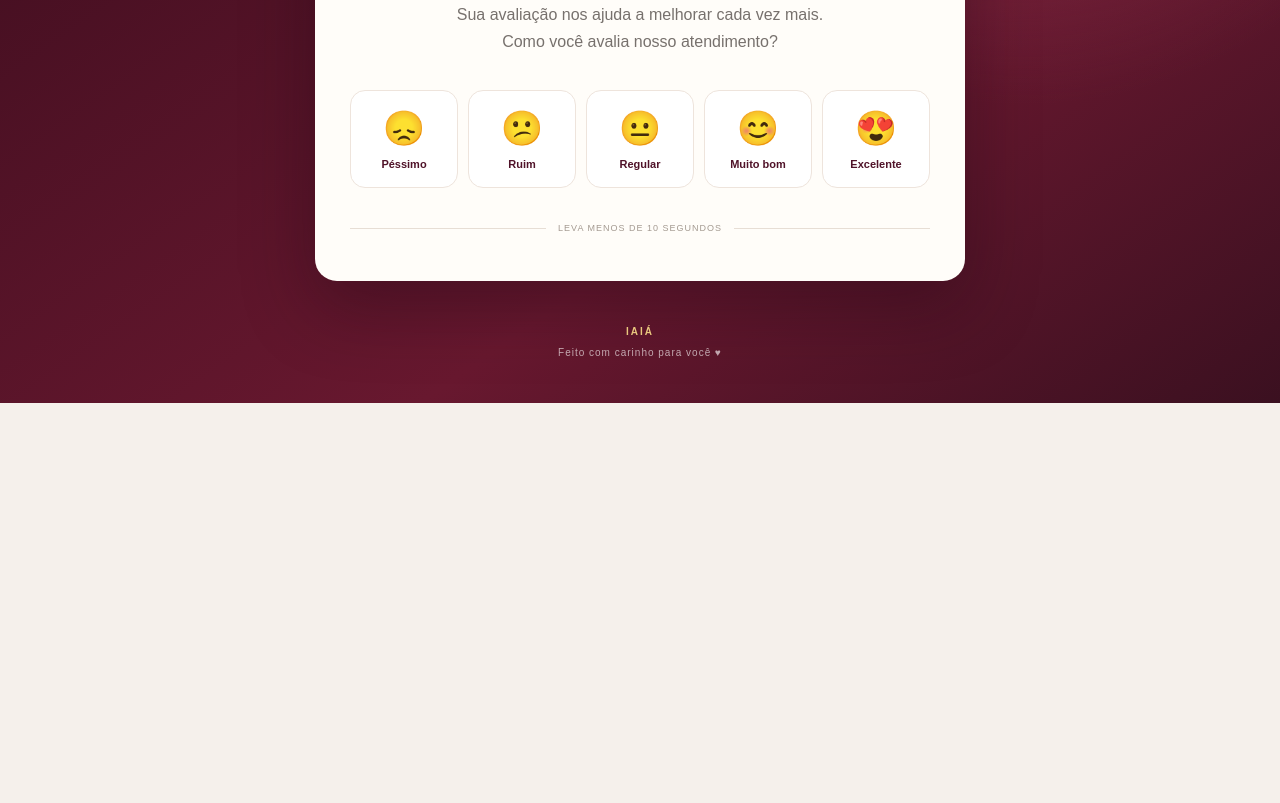
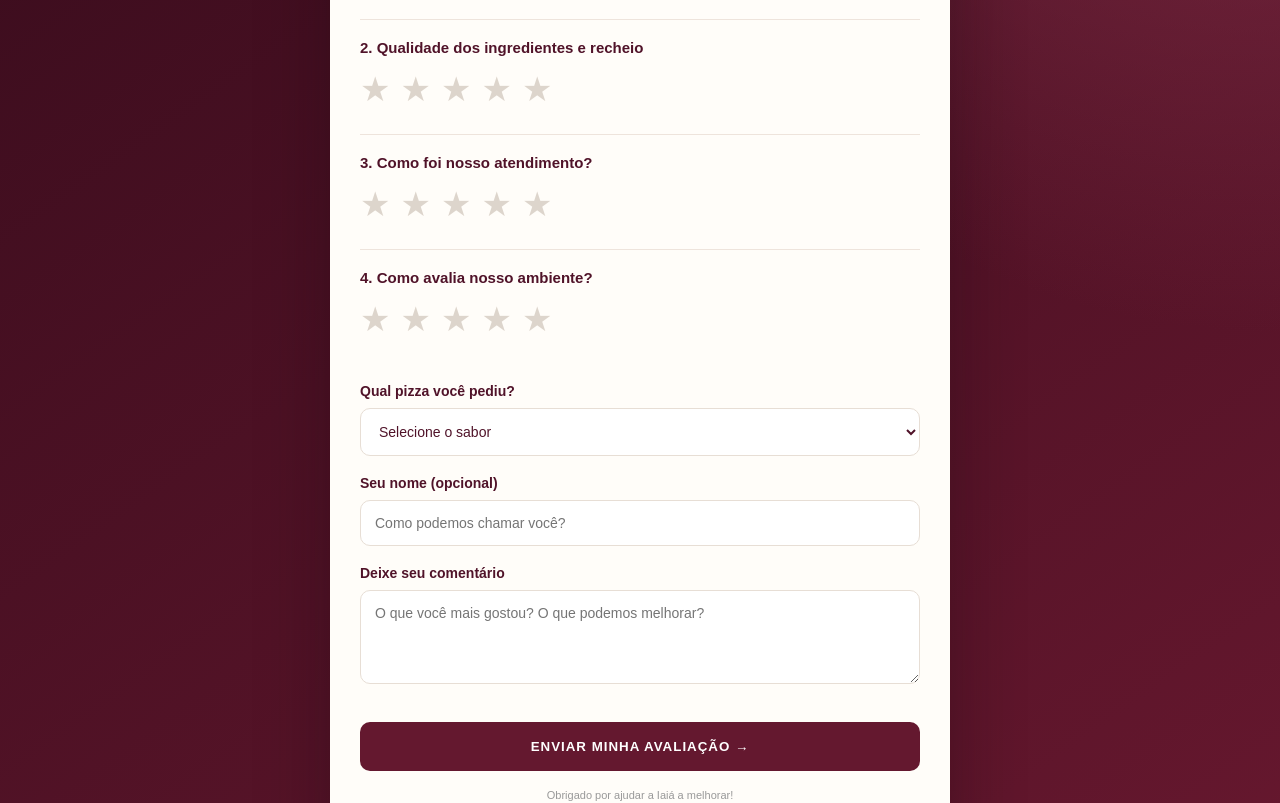
Before and after one commit to davidmais1016-rgb/sistema-avaliacao, a Next.js app: page / in a window 1280 px wide. Shown: the part 420-1223 px from the top of the page. Before the commit the page ends 823 px from the top, so only its background shows below. Built offline with nearby package versions, Linux system fonts and the light colour scheme.

Commit message:
Update page.js

```diff
--- a/app/page.js
+++ b/app/page.js
@@ -3,16 +3,30 @@
 
 import { useState } from "react";
 
-const opcoes = [
-  { nota: 1, emoji: "😞", texto: "Péssimo" },
-  { nota: 2, emoji: "😕", texto: "Ruim" },
-  { nota: 3, emoji: "😐", texto: "Regular" },
-  { nota: 4, emoji: "😊", texto: "Muito bom" },
-  { nota: 5, emoji: "😍", texto: "Excelente" }
-];
+export default function Home() {
+  const [pizza, setPizza] = useState(0);
+  const [qualidade, setQualidade] = useState(0);
+  const [atendimento, setAtendimento] = useState(0);
+  const [ambiente, setAmbiente] = useState(0);
+  const [sabor, setSabor] = useState("");
+  const [comentario, setComentario] = useState("");
+  const [nome, setNome] = useState("");
+  const [enviado, setEnviado] = useState(false);
 
-export default function Home() {
-  const [nota, setNota] = useState(0);
+  const perguntas = [
+    { titulo: "Como você avalia nossas pizzas?", valor: pizza, alterar: setPizza },
+    { titulo: "Qualidade dos ingredientes e recheio", valor: qualidade, alterar: setQualidade },
+    { titulo: "Como foi nosso atendimento?", valor: atendimento, alterar: setAtendimento },
+    { titulo: "Como avalia nosso ambiente?", valor: ambiente, alterar: setAmbiente }
+  ];
+
+  function enviar() {
+    if (!pizza || !qualidade || !atendimento || !ambiente) {
+      alert("Por favor, responda todas as avaliações.");
+      return;
+    }
+    setEnviado(true);
+  }
 
   return (
     <main className="pagina">
@@ -22,90 +36,119 @@ export default function Home() {
       </header>
 
       <section className="painel">
-        {!nota ? (
+        {!enviado ? (
           <>
-            <div className="selo">SUA OPINIÃO É IMPORTANTE</div>
+            <div className="selo">SUA OPINIÃO TEM VALOR</div>
 
-            <h1>
-              Queremos saber
-              <br />
-              como foi sua
-              <br />
-              <span>experiência!</span>
-            </h1>
-
+            <h1>Queremos ouvir <span>você!</span></h1>
             <p className="descricao">
-              Sua avaliação nos ajuda a melhorar
-              cada vez mais. Como você avalia
-              nosso atendimento?
+              Conte como foi sua experiência.
+              Sua opinião faz a Iaiá crescer.
             </p>
 
-            <div className="opcoes">
-              {opcoes.map((item) => (
-                <button
-                  key={item.nota}
-                  className="opcao"
-                  onClick={() => setNota(item.nota)}
-                >
-                  <span className="emoji">{item.emoji}</span>
-                  <span className="legenda">{item.texto}</span>
-                </button>
-              ))}
+            {perguntas.map((p, index) => (
+              <div className="pergunta" key={index}>
+                <h3>{index + 1}. {p.titulo}</h3>
+                <div className="estrelas">
+                  {[1,2,3,4,5].map(n => (
+                    <button
+                      key={n}
+                      type="button"
+                      onClick={() => p.alterar(n)}
+                      className={n <= p.valor ? "ativa" : ""}
+                    >★</button>
+                  ))}
+                </div>
+                <small>
+                  {["","Péssimo","Ruim","Regular","Muito bom","Excelente"][p.valor]}
+                </small>
+              </div>
+            ))}
+
+            <div className="campo">
+              <label>Qual pizza você pediu?</label>
+              <select value={sabor} onChange={e => setSabor(e.target.value)}>
+                <option value="">Selecione o sabor</option>
+                <option>Margherita</option>
+                <option>Calabresa</option>
+                <option>Frango com Catupiry</option>
+                <option>Portuguesa</option>
+                <option>Outro sabor</option>
+              </select>
             </div>
 
-            <div className="rodape-painel">
-              <span className="linha"></span>
-              LEVA MENOS DE 10 SEGUNDOS
-              <span className="linha"></span>
+            <div className="campo">
+              <label>Seu nome (opcional)</label>
+              <input
+                placeholder="Como podemos chamar você?"
+                value={nome}
+                onChange={e => setNome(e.target.value)}
+              />
             </div>
+
+            <div className="campo">
+              <label>Deixe seu comentário</label>
+              <textarea
+                placeholder="O que você mais gostou? O que podemos melhorar?"
+                value={comentario}
+                onChange={e => setComentario(e.target.value)}
+                rows={4}
+              />
+            </div>
+
+            <button className="enviar" onClick={enviar}>
+              ENVIAR MINHA AVALIAÇÃO →
+            </button>
+
+            <p className="privacidade">
+              Obrigado por ajudar a Iaiá a melhorar!
+            </p>
           </>
         ) : (
-          <div className="agradecimento">
+          <div className="sucesso">
             <div className="coracao">♥</div>
             <h1>Obrigado!</h1>
             <p>
-              Sua opinião é muito especial
-              para a equipe Iaiá.
+              Sua opinião é muito importante
+              para nós. Esperamos você novamente!
             </p>
-            <div className="nota-final">
-              {opcoes.find(o => o.nota === nota)?.emoji}
-              <span>
-                {opcoes.find(o => o.nota === nota)?.texto}
-              </span>
-            </div>
+            <button className="enviar" onClick={() => {
+              setPizza(0);
+              setQualidade(0);
+              setAtendimento(0);
+              setAmbiente(0);
+              setSabor("");
+              setComentario("");
+              setNome("");
+              setEnviado(false);
+            }}>
+              NOVA AVALIAÇÃO
+            </button>
           </div>
         )}
       </section>
 
       <footer>
-        <span>IAIÁ</span>
+        <strong>IAIÁ</strong>
         <p>Feito com carinho para você ♥</p>
       </footer>
 
       <style jsx global>{`
         * { box-sizing: border-box; }
-
-        body {
-          margin: 0;
-          font-family: Arial, sans-serif;
-          background: #f5f0eb;
-        }
+        body { margin: 0; font-family: Arial, sans-serif; }
 
         .pagina {
           min-height: 100vh;
-          background:
-            radial-gradient(circle at 80% 10%, #812d46 0, transparent 35%),
-            linear-gradient(145deg, #350b1b, #68182f 65%, #3b1020);
-          padding: 35px 20px;
+          background: radial-gradient(circle at top right,#812d46,transparent 40%),linear-gradient(145deg,#350b1b,#68182f);
+          padding: 30px 16px;
           display: flex;
           flex-direction: column;
           align-items: center;
-          justify-content: space-between;
         }
 
         .topo {
           width: 100%;
-          max-width: 1000px;
+          max-width: 700px;
           display: flex;
           justify-content: space-between;
           align-items: center;
@@ -113,150 +156,133 @@ export default function Home() {
         }
 
         .logo {
-          font-family: Georgia, serif;
-          font-size: 43px;
-          font-weight: bold;
+          font: bold 43px Georgia,serif;
           letter-spacing: -2px;
         }
-
         .logo span { color: #e9bc58; }
-
-        .assinatura {
-          font-size: 10px;
-          letter-spacing: 3px;
-          color: #e9c77e;
-        }
+        .assinatura { color: #e9c77e; font-size: 9px; letter-spacing: 2px; }
 
         .painel {
           background: #fffdf9;
+          width: 100%;
+          max-width: 620px;
           border-radius: 22px;
-          width: 100%;
-          max-width: 650px;
-          padding: 48px 35px;
-          text-align: center;
+          padding: 38px 30px;
+          margin: 35px 0;
           box-shadow: 0 25px 70px #21071366;
-          margin: 45px 0;
         }
 
         .selo {
           color: #a77b31;
+          text-align: center;
           font-size: 10px;
           letter-spacing: 3px;
           font-weight: bold;
         }
 
         h1 {
+          font: 42px Georgia,serif;
           color: #501329;
-          font-family: Georgia, serif;
-          font-size: clamp(36px, 7vw, 54px);
-          line-height: 1.13;
-          margin: 25px 0 15px;
+          text-align: center;
+          margin: 22px 0 10px;
         }
-
         h1 span { color: #b78b3d; }
 
         .descricao {
+          text-align: center;
           color: #77716d;
-          font-size: 16px;
-          line-height: 1.7;
-          max-width: 390px;
-          margin: 0 auto 35px;
+          line-height: 1.6;
+          margin-bottom: 30px;
         }
 
-        .opcoes {
-          display: grid;
-          grid-template-columns: repeat(5, 1fr);
-          gap: 10px;
+        .pergunta {
+          border-top: 1px solid #eee4dc;
+          padding: 19px 0;
         }
 
-        .opcao {
-          border: 1px solid #eee4dc;
-          background: white;
-          border-radius: 15px;
-          padding: 17px 5px;
-          cursor: pointer;
-          transition: .2s;
+        .pergunta h3 {
           color: #501329;
+          font-size: 15px;
+          margin: 0 0 13px;
         }
 
-        .opcao:hover {
-          border-color: #b78b3d;
-          background: #fff8e9;
-          transform: translateY(-5px);
+        .estrelas { display: flex; gap: 10px; }
+        .estrelas button {
+          border: none;
+          background: transparent;
+          color: #ddd5cc;
+          font-size: 34px;
+          cursor: pointer;
+          padding: 0;
+        }
+        .estrelas button.ativa { color: #c49a43; }
+
+        .pergunta small {
+          color: #a77b31;
+          display: block;
+          margin-top: 6px;
         }
 
-        .emoji {
+        .campo { margin: 19px 0; }
+        .campo label {
           display: block;
-          font-size: 34px;
-          margin-bottom: 10px;
+          color: #501329;
+          font-weight: bold;
+          font-size: 14px;
+          margin-bottom: 9px;
         }
 
-        .legenda {
-          display: block;
-          font-size: 11px;
-          font-weight: bold;
+        .campo input, .campo select, .campo textarea {
+          width: 100%;
+          border: 1px solid #e7ded5;
+          border-radius: 10px;
+          padding: 14px;
+          font: 14px Arial;
+          color: #501329;
+          background: white;
+          outline-color: #b78b3d;
         }
 
-        .rodape-painel {
-          margin-top: 35px;
-          display: flex;
-          align-items: center;
-          justify-content: center;
-          gap: 12px;
-          color: #a49a91;
-          font-size: 9px;
+        .campo textarea { resize: vertical; }
+
+        .enviar {
+          width: 100%;
+          background: #64182f;
+          color: white;
+          border: none;
+          border-radius: 10px;
+          padding: 17px;
+          font-weight: bold;
           letter-spacing: 1px;
+          cursor: pointer;
+          margin-top: 15px;
         }
 
-        .linha {
-          height: 1px;
-          background: #e7ded5;
-          flex: 1;
+        .enviar:hover { background: #8a2948; }
+
+        .privacidade {
+          text-align: center;
+          color: #999;
+          font-size: 11px;
+          margin-top: 18px;
         }
 
-        .agradecimento { padding: 35px 0; }
-
-        .coracao {
-          color: #b78b3d;
-          font-size: 60px;
-        }
-
-        .agradecimento p {
-          color: #77716d;
-          line-height: 1.7;
-        }
-
-        .nota-final {
-          display: flex;
-          justify-content: center;
-          align-items: center;
-          gap: 12px;
-          margin-top: 25px;
-          font-size: 26px;
-          color: #501329;
-        }
+        .sucesso { text-align: center; padding: 35px 0; }
+        .sucesso p { color: #777; line-height: 1.7; }
+        .coracao { color: #b78b3d; font-size: 65px; }
 
         footer {
+          text-align: center;
           color: #e9c77e;
-          text-align: center;
-          font-size: 10px;
+          font-size: 11px;
           letter-spacing: 2px;
         }
+        footer p { color: #ffffffa0; letter-spacing: 1px; }
 
-        footer span { font-weight: bold; }
-
-        footer p {
-          color: #ffffffa0;
-          letter-spacing: 1px;
-        }
-
-        @media(max-width: 480px) {
-          .painel { padding: 38px 17px; }
+        @media(max-width:480px) {
+          .painel { padding: 30px 19px; }
+          h1 { font-size: 35px; }
           .assinatura { font-size: 8px; letter-spacing: 1px; }
-          .opcoes { gap: 5px; }
-          .opcao { padding: 13px 2px; }
-          .emoji { font-size: 27px; }
-          .legenda { font-size: 9px; }
         }
       `}</style>
     </main>
```
